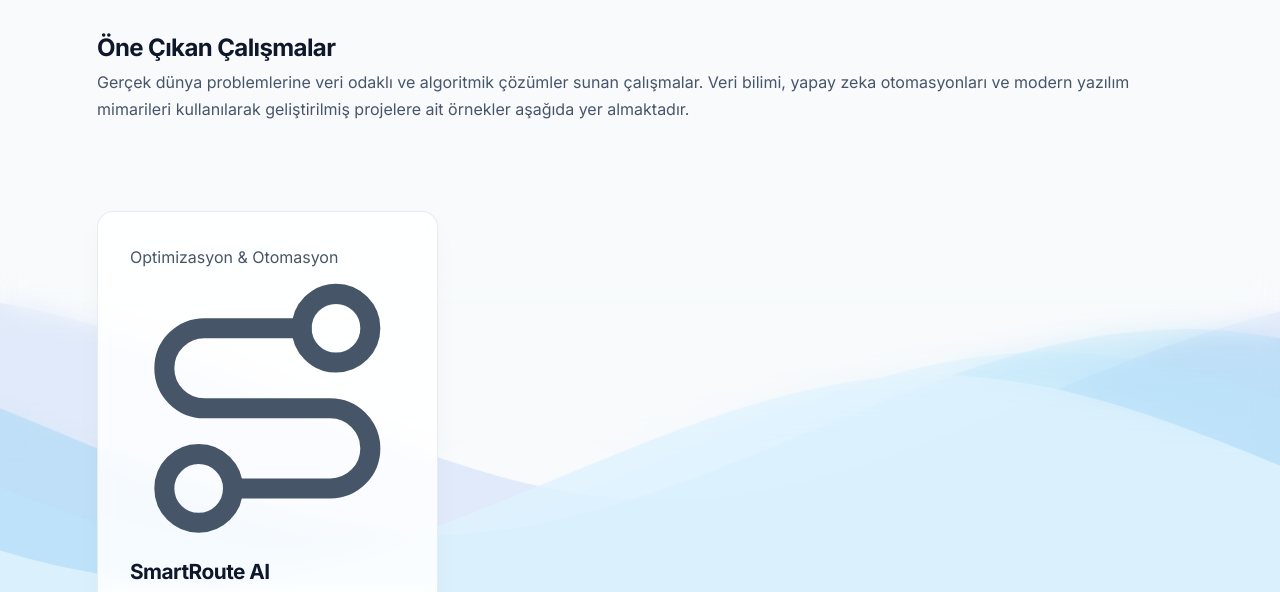
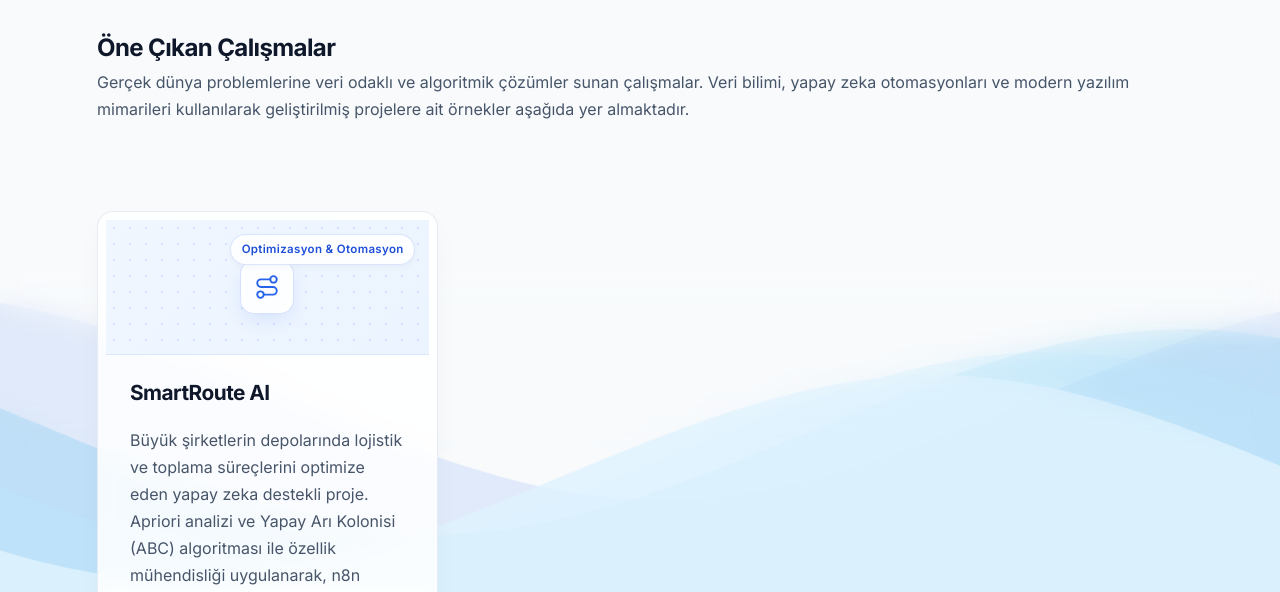
Before and after one commit to BerkeBesli/berkebesli.github.io, a plain HTML site: page projects.html in a window 1280 px wide. Shown: the part 208-800 px from the top of the page. Drawn offline with Linux system fonts and the light colour scheme.

Commit message:
Add styles for project cards and technology tags

```diff
--- a/css/style.css
+++ b/css/style.css
@@ -1016,3 +1016,131 @@ button:focus-visible {
         transform: none !important;
     }
 }
+
+/* ==========================================================================
+   PROJE KARTLARI: KONSEPT KAPAKLAR VE TEKNOLOJİ ETİKETLERİ
+   ========================================================================== */
+
+.project-inner-card {
+    display: flex;
+    flex-direction: column;
+    justify-content: space-between;
+    overflow: hidden;
+}
+
+/* Kart Üstü Konsept Kapak Alanı */
+.project-visual-banner {
+    position: relative;
+    height: 135px;
+    margin: -1.5rem -1.5rem 1.25rem -1.5rem;
+    display: flex;
+    align-items: center;
+    justify-content: center;
+    border-bottom: 1px solid rgba(37, 99, 235, 0.1);
+    background-color: #f8fafc;
+    background-image: radial-gradient(rgba(37, 99, 235, 0.14) 1px, transparent 1px);
+    background-size: 16px 16px;
+    overflow: hidden;
+    transition: background-color 0.35s ease;
+}
+
+/* Her proje için hafif ton farklılığı */
+.banner-route {
+    background:
+        radial-gradient(rgba(37, 99, 235, 0.15) 1px, transparent 1px),
+        linear-gradient(135deg, rgba(239, 246, 255, 0.9) 0%, rgba(219, 234, 254, 0.55) 100%);
+    background-size: 16px 16px, 100% 100%;
+}
+
+.banner-privacy {
+    background:
+        radial-gradient(rgba(14, 165, 233, 0.15) 1px, transparent 1px),
+        linear-gradient(135deg, rgba(240, 249, 255, 0.9) 0%, rgba(224, 242, 254, 0.55) 100%);
+    background-size: 16px 16px, 100% 100%;
+}
+
+.banner-crm {
+    background:
+        radial-gradient(rgba(79, 70, 229, 0.14) 1px, transparent 1px),
+        linear-gradient(135deg, rgba(238, 242, 255, 0.9) 0%, rgba(224, 231, 255, 0.55) 100%);
+    background-size: 16px 16px, 100% 100%;
+}
+
+/* Sağ Üst Kategori Rozeti */
+.project-category-badge {
+    position: absolute;
+    top: 0.85rem;
+    right: 0.85rem;
+    font-size: 0.72rem;
+    font-weight: 600;
+    letter-spacing: 0.03em;
+    color: #1d4ed8;
+    background: rgba(255, 255, 255, 0.88);
+    backdrop-filter: blur(6px);
+    -webkit-backdrop-filter: blur(6px);
+    padding: 0.3rem 0.65rem;
+    border-radius: 999px;
+    border: 1px solid rgba(37, 99, 235, 0.16);
+    box-shadow: 0 2px 6px rgba(15, 23, 42, 0.04);
+}
+
+/* Merkezdeki İkon Kutusu */
+.banner-icon-wrapper {
+    width: 54px;
+    height: 54px;
+    border-radius: 14px;
+    background: rgba(255, 255, 255, 0.92);
+    border: 1px solid rgba(37, 99, 235, 0.18);
+    box-shadow: 0 8px 20px -4px rgba(37, 99, 235, 0.14);
+    display: flex;
+    align-items: center;
+    justify-content: center;
+    color: #2563eb;
+    transition: transform 0.35s cubic-bezier(0.22, 1, 0.36, 1), box-shadow 0.35s ease;
+}
+
+.banner-icon-wrapper svg {
+    width: 26px;
+    height: 26px;
+}
+
+.project-inner-card:hover .banner-icon-wrapper {
+    transform: translateY(-4px) scale(1.06);
+    box-shadow: 0 12px 24px -4px rgba(37, 99, 235, 0.24);
+}
+
+/* Kart Gövdesi ve Teknoloji Rozetleri */
+.project-card-body {
+    flex: 1;
+    display: flex;
+    flex-direction: column;
+}
+
+.project-card-body .timeline-desc {
+    flex: 1;
+    margin-bottom: 1.1rem;
+}
+
+.project-tech-stack {
+    display: flex;
+    flex-wrap: wrap;
+    gap: 0.45rem;
+    margin-bottom: 1.25rem;
+}
+
+.tech-pill {
+    font-size: 0.75rem;
+    font-weight: 500;
+    color: #334155;
+    background: #f1f5f9;
+    border: 1px solid #e2e8f0;
+    padding: 0.22rem 0.6rem;
+    border-radius: 6px;
+    transition: background-color 0.2s ease, color 0.2s ease, border-color 0.2s ease;
+}
+
+.project-inner-card:hover .tech-pill {
+    background: #eff6ff;
+    color: #1e40af;
+    border-color: #bfdbfe;
+}
```
